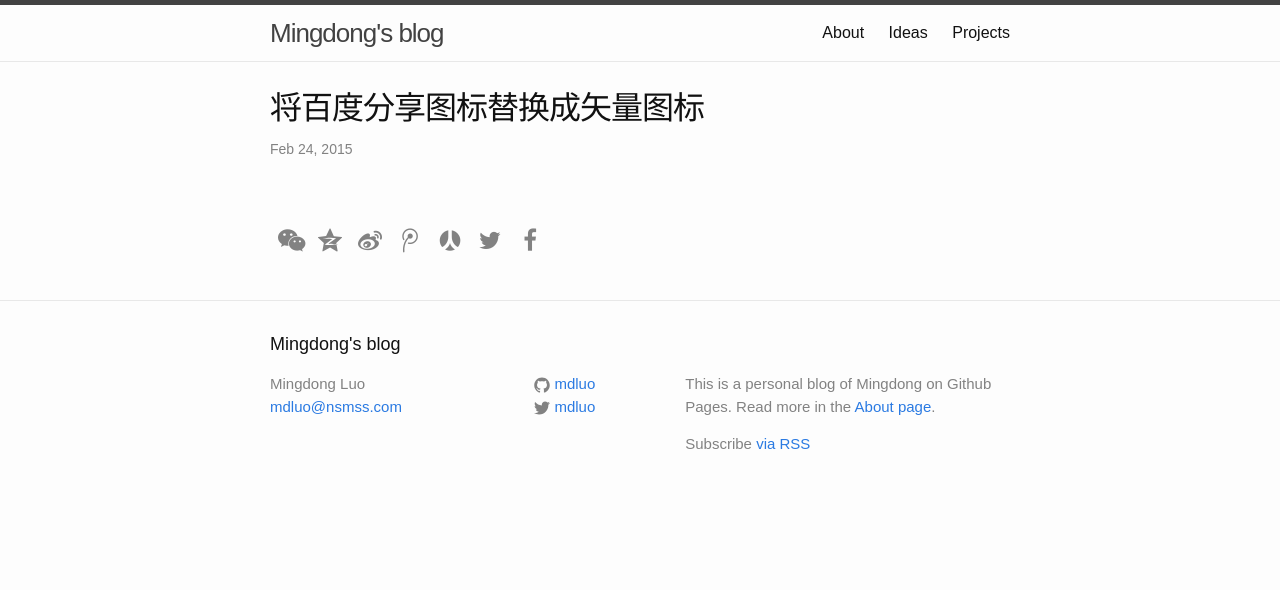
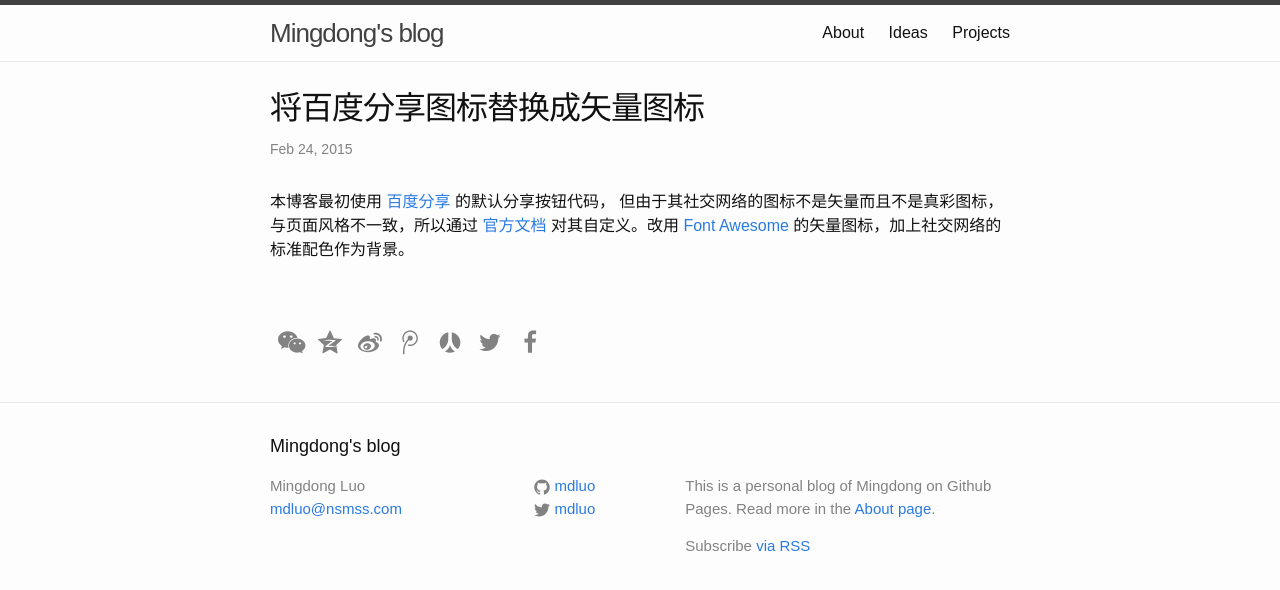
Before and after one commit to itfen/md, a Jekyll site: the page built from _posts/2015-02-24-replace-baidu-share-icon-with-vecoter-icon.md, in a window 1280 px wide. Shown: the top 590 px of the page. Built offline with Jekyll 4.4.1, drawn with Linux system fonts in a browser that asks for light colours; nearby versions of some CDN libraries; comment, search, counter and statistics services are not loaded.

Commit message:
Update post

```diff
--- a/_posts/2015-02-24-replace-baidu-share-icon-with-vecoter-icon.md
+++ b/_posts/2015-02-24-replace-baidu-share-icon-with-vecoter-icon.md
@@ -5,3 +5,8 @@ categories:
 comments: true
 share: true
 ---
+
+本博客最初使用 [百度分享](http://share.baidu.com/) 的默认分享按钮代码，
+但由于其社交网络的图标不是矢量而且不是真彩图标，与页面风格不一致，所以通过
+[官方文档](http://share.baidu.com/code/advance) 对其自定义。改用
+[Font Awesome](http://fontawesome.io/) 的矢量图标，加上社交网络的标准配色作为背景。
```
